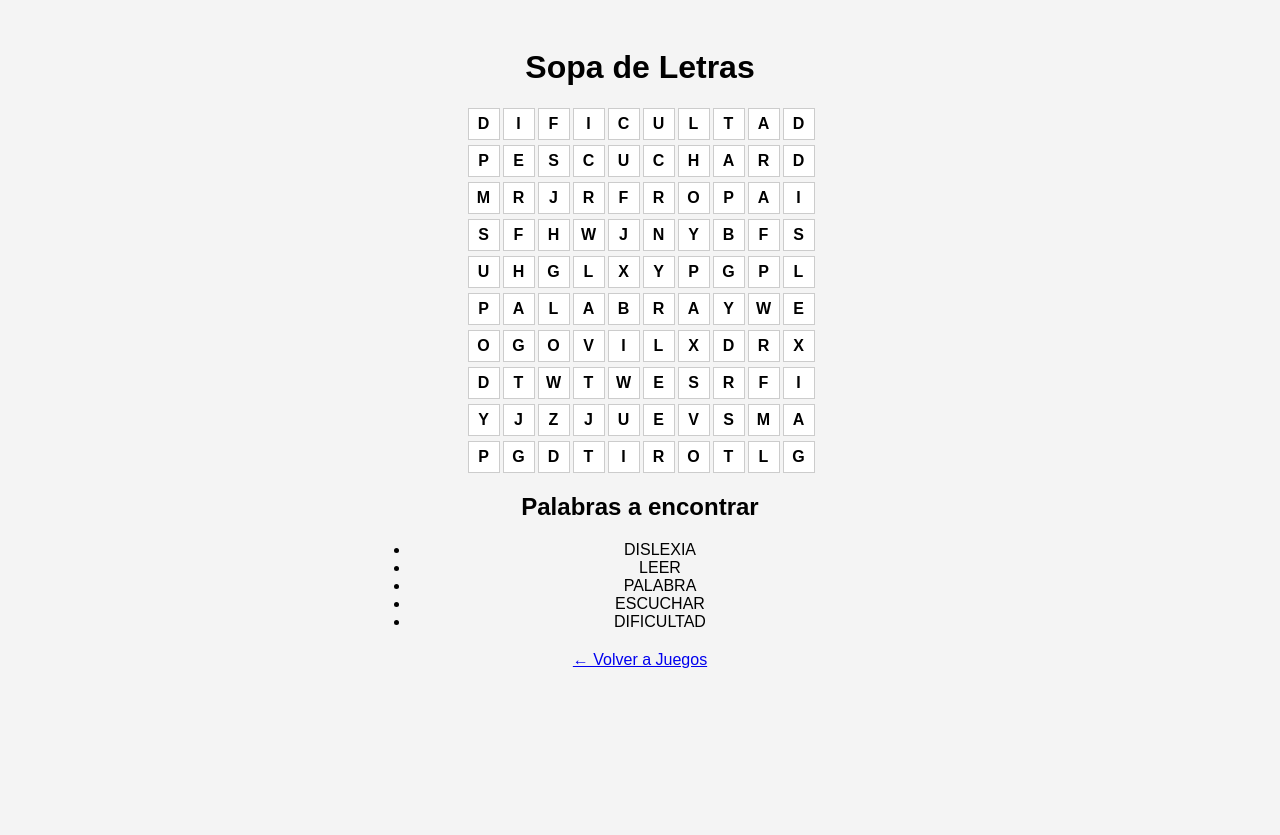
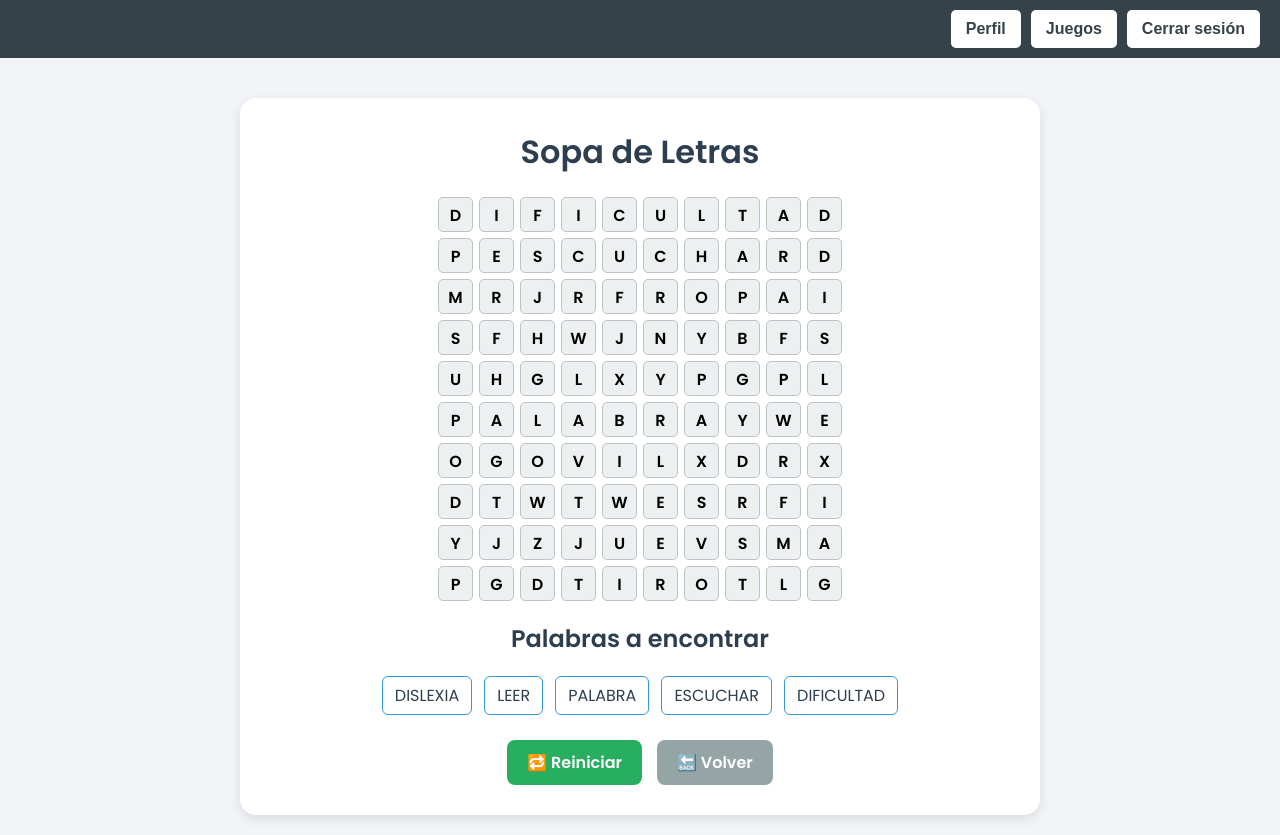
Before and after one commit to emilioddddd/dislexia-tfg, a website: page cliente/public/juegos/sopa-letras.html in a window 1280 px wide. Before the commit the page ends 800 px from the top, so only its background shows below. Drawn offline with Linux system fonts and the light colour scheme; files that its build step writes are made by us from their sources; no server answers.

Commit message:
creacion de estilo sopa de letras

```diff
--- a/cliente/public/juegos/sopa-letras.html
+++ b/cliente/public/juegos/sopa-letras.html
@@ -3,59 +3,28 @@
 <head>
   <meta charset="UTF-8">
   <title>Sopa de Letras</title>
-  <style>
-    body {
-      font-family: sans-serif;
-      background: #f4f4f4;
-      text-align: center;
-      padding: 20px;
-    }
-
-    #sopa {
-      display: grid;
-      grid-template-columns: repeat(10, 30px);
-      grid-gap: 5px;
-      justify-content: center;
-      margin-bottom: 20px;
-    }
-
-    .celda {
-      width: 30px;
-      height: 30px;
-      line-height: 30px;
-      background: white;
-      border: 1px solid #ccc;
-      cursor: pointer;
-      font-weight: bold;
-      user-select: none;
-    }
-
-    .encontrada {
-      background-color: #32cd32;
-      color: black;
-      text-decoration: none;
-    }
-
-    #palabras {
-      max-width: 500px;
-      margin: 0 auto;
-    }
-
-    #mensaje {
-      margin-top: 20px;
-      font-weight: bold;
-      font-size: 1.1em;
-    }
-  </style>
+  <link href="https://fonts.googleapis.com/css2?family=Poppins:wght@400;600&display=swap" rel="stylesheet">
+  <link rel="stylesheet" href="../styles/sopa-letras.css">
 </head>
 <body>
+  <div id="cabecera-container"></div>
 
-  <h1>Sopa de Letras</h1>
-  <div id="sopa"></div>
-  <h2>Palabras a encontrar</h2>
-  <ul id="palabras"></ul>
-  <p id="mensaje"></p>
-  <a href="/juegos.html">← Volver a Juegos</a>
+  <div class="wrapper">
+    <div class="contenedor-juego">
+      <h1>Sopa de Letras</h1>
+      <div id="sopa"></div>
+
+      <h2>Palabras a encontrar</h2>
+      <ul id="palabras"></ul>
+
+      <p id="mensaje"></p>
+
+      <div class="botones-finales">
+        <a href="javascript:location.reload()" class="btn-reiniciar">🔁 Reiniciar</a>
+        <a href="/juegos.html" class="btn-volver">🔙 Volver</a>
+      </div>
+    </div>
+  </div>
 
   <script>
     const palabras = ['DISLEXIA', 'LEER', 'PALABRA', 'ESCUCHAR', 'DIFICULTAD'];
@@ -154,18 +123,16 @@
 
     function resaltarPalabra(palabra) {
       if (!posicionesPalabras[palabra]) return;
-
       posicionesPalabras[palabra].forEach(([f, c]) => {
         const celda = document.querySelector(`.celda[data-fila="${f}"][data-col="${c}"]`);
         celda.dataset.ayudaTemporal = 'true';
-        celda.style.backgroundColor = '#ffd700'; // amarillo
+        celda.style.backgroundColor = '#ffd700';
       });
-
       setTimeout(() => {
         posicionesPalabras[palabra].forEach(([f, c]) => {
           const celda = document.querySelector(`.celda[data-fila="${f}"][data-col="${c}"]`);
           if (celda.dataset.ayudaTemporal === 'true') {
-            celda.style.backgroundColor = celda.classList.contains('encontrada') ? '#32cd32' : 'white';
+            celda.style.backgroundColor = celda.classList.contains('encontrada') ? '#32cd32' : '#ecf0f1';
             delete celda.dataset.ayudaTemporal;
           }
         });
@@ -210,7 +177,7 @@
 
           seleccion.forEach(c => {
             c.style.backgroundColor = '#32cd32';
-            c.style.color = 'black';
+            c.style.color = 'white';
             c.classList.add('encontrada');
           });
 
@@ -218,8 +185,7 @@
         } else {
           mensaje.textContent = 'No coincide.';
           seleccion.forEach(c => {
-            c.style.backgroundColor = 'white';
-            c.style.color = 'black';
+            c.style.backgroundColor = '#ecf0f1';
             c.classList.remove('encontrada');
           });
         }
@@ -251,11 +217,22 @@
             intentos
           }
         })
-      })
-      .then(res => res.json())
-      .then(data => console.log('Resultado guardado:', data))
-      .catch(err => console.error('Error al guardar resultado:', err));
+      });
     }
+
+    // Cargar cabecera
+    fetch('/partials/cabecera.html')
+      .then(res => res.text())
+      .then(html => {
+        const contenedor = document.getElementById('cabecera-container');
+        contenedor.innerHTML = html;
+        const scripts = contenedor.querySelectorAll('script');
+        scripts.forEach(oldScript => {
+          const newScript = document.createElement('script');
+          newScript.textContent = oldScript.textContent;
+          document.body.appendChild(newScript);
+        });
+      });
 
     palabras.forEach(colocarPalabra);
     rellenarGrid();
--- /dev/null
+++ b/cliente/styles/sopa-letras.css
@@ -0,0 +1,155 @@
+ * {
+     box-sizing: border-box;
+ }
+
+ body {
+  font-family: 'Poppins', sans-serif;
+  background-color: #f2f4f7;
+  margin: 0;
+  padding: 0;
+}
+
+#cabecera-container {
+  width: 100%;
+  margin-bottom: 20px;
+}
+
+.wrapper {
+  width: 100%;
+  display: flex;
+  justify-content: center;
+  padding: 20px;
+  box-sizing: border-box;
+}
+
+.contenedor-juego {
+  background-color: #ffffff;
+  padding: 30px;
+  border-radius: 16px;
+  box-shadow: 0 4px 12px rgba(0, 0, 0, 0.1);
+  max-width: 800px;
+  width: 100%;
+  text-align: center;
+}
+
+ h1,
+ h2 {
+     color: #2c3e50;
+     margin-top: 0;
+ }
+
+ #sopa {
+     display: grid;
+     grid-template-columns: repeat(10, 35px);
+     gap: 6px;
+     justify-content: center;
+     margin: 20px auto;
+ }
+
+ .celda {
+     width: 35px;
+     height: 35px;
+     background: #ecf0f1;
+     border: 1px solid #bdc3c7;
+     font-weight: bold;
+     line-height: 35px;
+     text-transform: uppercase;
+     cursor: pointer;
+     border-radius: 5px;
+     transition: background 0.2s;
+     user-select: none;
+     -webkit-user-select: none;
+     -moz-user-select: none;
+     -ms-user-select: none;
+ }
+
+ .celda:hover {
+     background-color: #d0eaf9;
+ }
+
+ .encontrada {
+     background-color: #2ecc71 !important;
+     color: white !important;
+ }
+
+ ul#palabras {
+     list-style: none;
+     padding: 0;
+     display: flex;
+     flex-wrap: wrap;
+     justify-content: center;
+     gap: 12px;
+     margin: 0 0 20px 0;
+ }
+
+ ul#palabras li {
+     padding: 6px 12px;
+     background-color: #ffffff;
+     border: 1px solid #3498db;
+     border-radius: 6px;
+     color: #2c3e50;
+     font-weight: 500;
+     cursor: pointer;
+     transition: background 0.3s;
+ }
+
+ ul#palabras li:hover {
+     background-color: #d6eaf8;
+ }
+
+ ul#palabras li[data-encontrada="true"] {
+     background-color: #2ecc71;
+     color: white;
+ }
+
+ #mensaje {
+     margin-top: 15px;
+     font-size: 1.1rem;
+     font-weight: bold;
+     color: #2c3e50;
+ }
+
+ .botones-finales {
+     margin-top: 25px;
+     display: flex;
+     justify-content: center;
+     gap: 15px;
+ }
+
+ .botones-finales a {
+     padding: 10px 20px;
+     border-radius: 8px;
+     font-weight: bold;
+     font-size: 1rem;
+     text-decoration: none;
+     transition: background-color 0.3s ease;
+     color: white;
+ }
+
+ .btn-reiniciar {
+     background-color: #27ae60;
+ }
+
+ .btn-reiniciar:hover {
+     background-color: #219150;
+ }
+
+ .btn-volver {
+     background-color: #95a5a6;
+ }
+
+ .btn-volver:hover {
+     background-color: #7f8c8d;
+ }
+
+ button {
+     background-color: #3498db;
+     color: white;
+     border: none;
+     padding: 10px 20px;
+     border-radius: 8px;
+     font-weight: bold;
+     font-size: 1rem;
+     cursor: pointer;
+     transition: background-color 0.3s ease;
+ }
```
